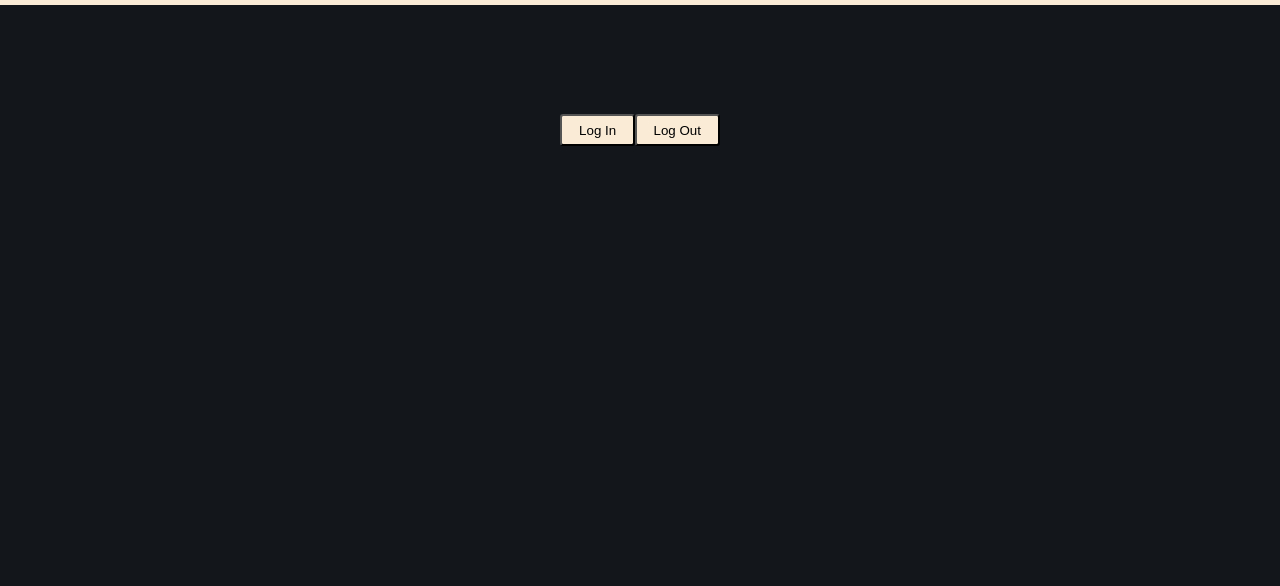
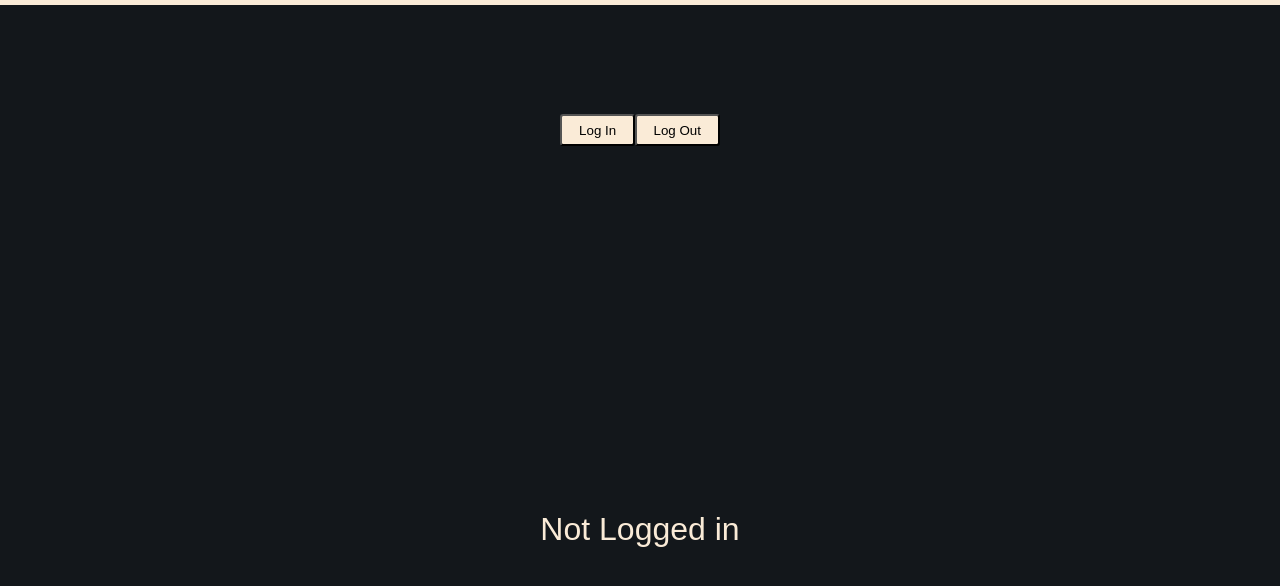
Before and after one commit to ZachCodedThat/Zachs-Site, a React app: page / in a window 1280 px wide. Shown: the part 70-656 px from the top of the page. Built offline with nearby package versions, Linux system fonts and the light colour scheme; no server answers.

Commit message:
added initial message before log-in

```diff
--- a/src/components/Auth/userinfo.js
+++ b/src/components/Auth/userinfo.js
@@ -2,7 +2,7 @@ import React from "react";
 import { useAuth0 } from "@auth0/auth0-react";
 
 
-const Userinfo = () => {
+function Userinfo()  {
   const { user, isAuthenticated, isLoading } = useAuth0();
 
   if (isLoading) {
@@ -10,13 +10,16 @@ const Userinfo = () => {
   }
 
   return (
-    isAuthenticated && (
+    isAuthenticated ?
       <div className="userData">
         <img src={user.picture} alt={user.name} />
         <h2>{user.name}</h2>
         <p>{user.email}</p>
       </div>
-    )
+      :<div>Not Logged in</div>
+
+
+
   );
 };
 
--- a/src/components/Navbar/Nav.css
+++ b/src/components/Navbar/Nav.css
@@ -41,7 +41,7 @@ header {
   position: fixed;
   top: 0;
   left: -100%;
-  transition: 850ms;
+  transition: 850ms ease-in-out;
   z-index: 1;
 }
 
```
Also changed, not shown: src/Root.js (deleted, +0 -19 lines).
